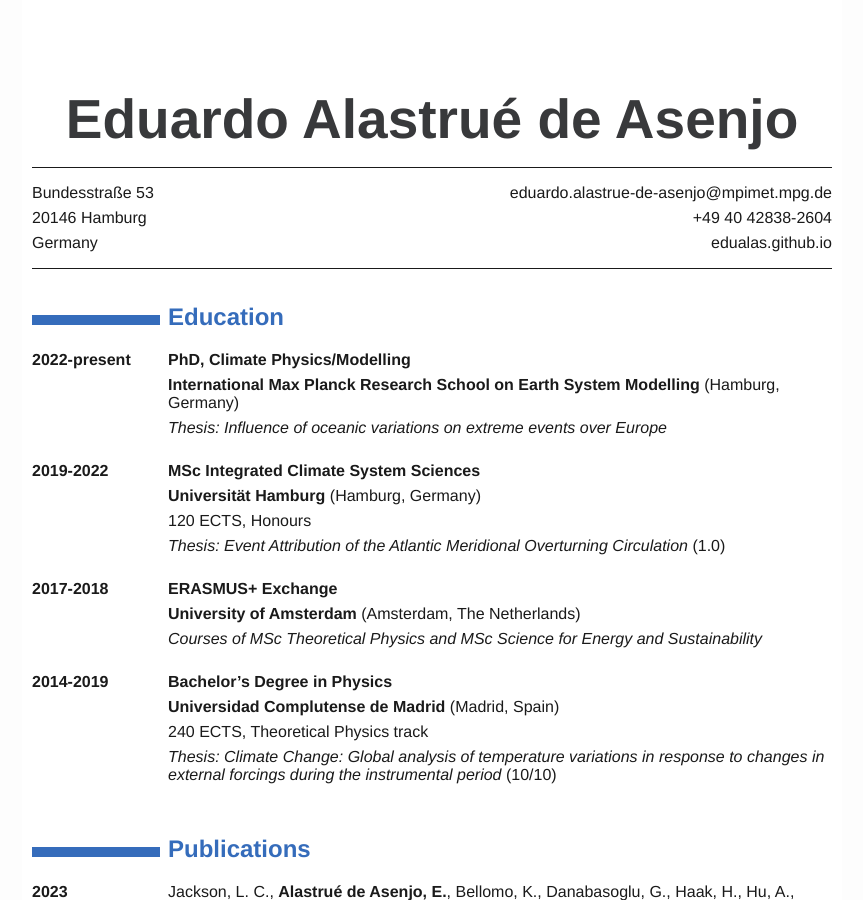
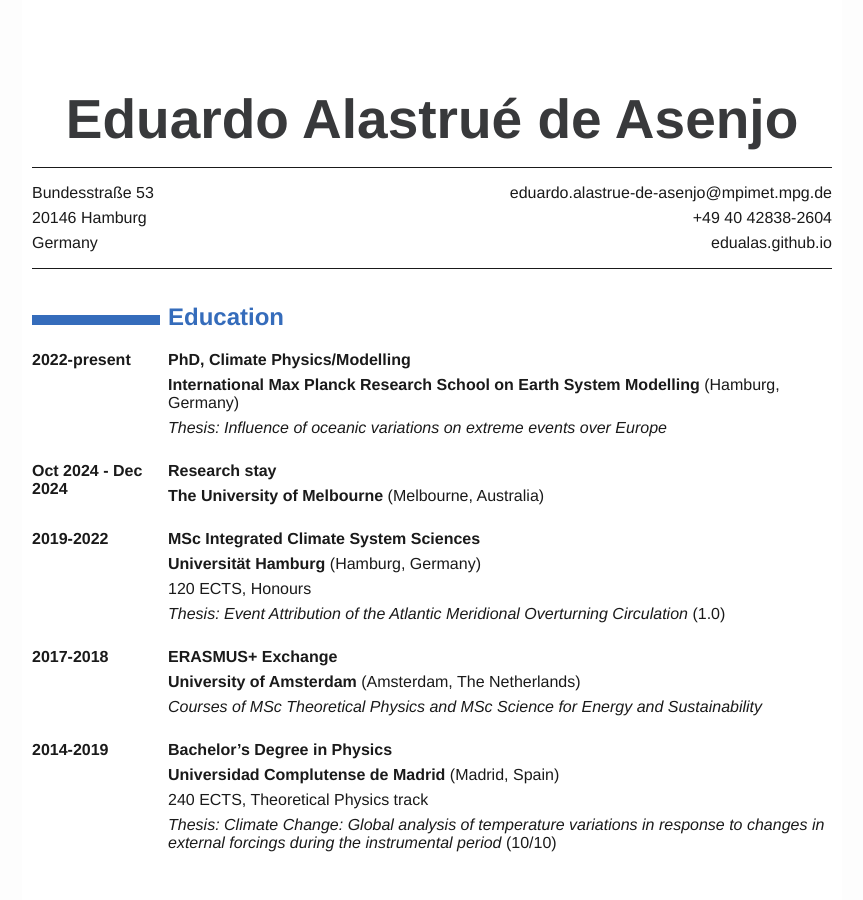
Before and after one commit to edualas/edualas.github.io, a Jekyll site: the page files/resume.html, which Jekyll copies as it is, in a window 1280 px wide and 900 px high. Shown: the whole window, without its empty margins (208-1071 px from the left). Built offline with Jekyll 4.4.1, drawn with Linux system fonts in a browser that asks for light colours; some of the changed text lies outside the part shown.

Commit message:
added research stay

```diff
--- a/files/resume.html
+++ b/files/resume.html
@@ -289,6 +289,14 @@ Europe</em>
 
 </p>
 </dd>
+<dt>Oct 2024 - Dec 2024</dt>
+<dd>
+<p><strong>Research stay</strong></p>
+<strong>The University of Melbourne</strong> (Melbourne, Australia)
+<p>
+
+</p>
+</dd>
 <dt>2019-2022</dt>
 <dd>
 <p><strong>MSc Integrated Climate System Sciences</strong></p>
@@ -449,9 +457,14 @@ Spain)</p>
 </dl>
 <h2 id="scholarships">Scholarships</h2>
 <dl>
+<dt>2024</dt>
+<dd>
+<p>MIN Faculty Graduate Center Grant for research stays abroad</p>
+</dd>
 <dt>2021-2022</dt>
 <dd>
-Merit Scholarship for International Students at Universität Hamburg
+<p>Merit Scholarship for International Students at Universität
+Hamburg</p>
 </dd>
 <dt>2018-2019</dt>
 <dd>
```
